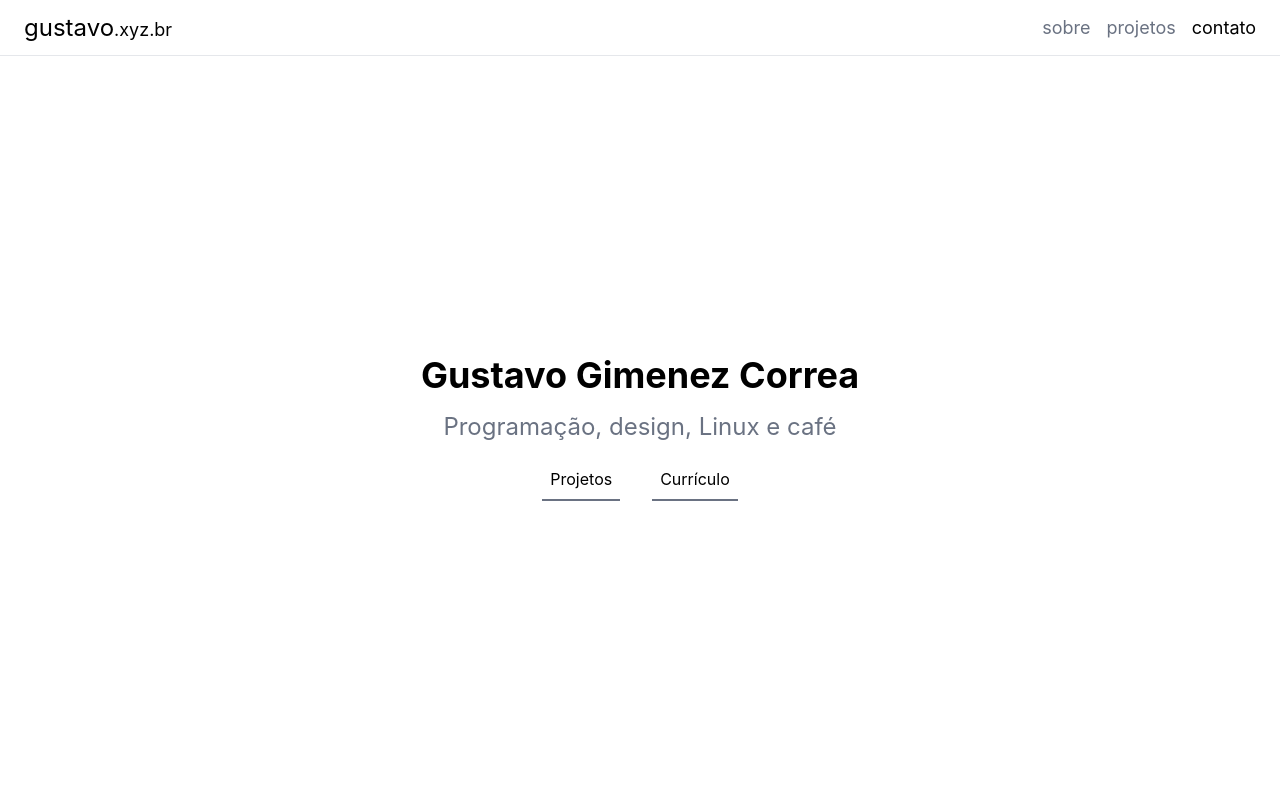
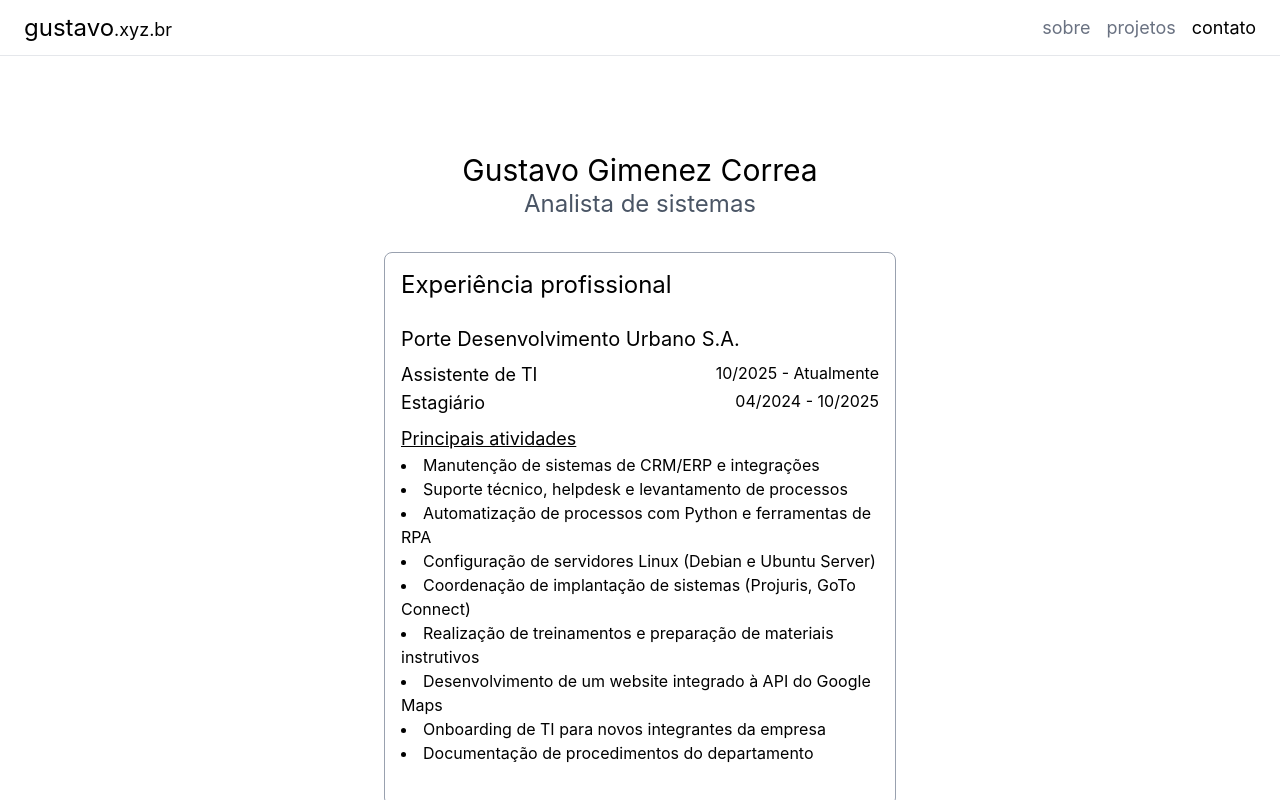
Before and after one commit to xviigimenez/portfolio, a React (Vite) app: page / in a window 1280 px wide. Both pictures are taken after a click on the link "Currículo". Shown: the top 800 px of the page. Built offline with nearby package versions, Linux system fonts and the light colour scheme.

Commit message:
feat: Página de currículo

```diff
--- a/src/App.jsx
+++ b/src/App.jsx
@@ -1,3 +1,4 @@
+import { useState } from 'react';
 import { Routes, Route, Navigate } from 'react-router-dom';
 import Header from './components/Header';
 import Hero from './components/Hero';
@@ -5,6 +6,7 @@ import Sobre from './components/Sobre';
 import Projetos from './components/Projetos';
 import Contato from './components/Contato';
 import Footer from './components/Footer';
+import Curriculo from './components/Curriculo';
 
 export function UnderConstruction() {
   return (
@@ -18,6 +20,8 @@ export function UnderConstruction() {
 }
 
 export default function App() {
+  const [modo, setModo] = useState('landing');
+
   return (
     <Routes>
       <Route
@@ -25,10 +29,19 @@ export default function App() {
         element={
           <>
             <Header />
-            <Hero />
-            <Sobre />
-            <Projetos />
-            <Contato />
+            {modo === 'landing' && (
+              <>
+                <Hero onVerCurriculo={() => setModo('curriculo')} />
+                <Sobre />
+                <Projetos />
+                <Contato />
+              </>
+            )}
+            {modo === 'curriculo' && (
+              <>
+                <Curriculo onVerLanding={() => setModo('landing')} />
+              </>
+            )}
             <Footer />
           </>
         }
--- /dev/null
+++ b/src/components/Curriculo.jsx
@@ -0,0 +1,95 @@
+export default function Curriculo({ onVerLanding }) {
+  return (
+    <section id="curriculo" className="h-fit w-full py-24">
+      <div className="flex flex-col items-center">
+        <h1 className="text-3xl text-black">Gustavo Gimenez Correa</h1>
+        <h2 className="text-2xl text-gray-600">Analista de sistemas</h2>
+        <div className="flex flex-col gap-6 p-8">
+          <div className="p-4 border border-gray-400 w-64 md:w-128 h-fit rounded-lg hover:bg-gray-100">
+            <h3 className="text-2xl">Experiência profissional</h3>
+            <div className="py-6">
+              <h4 className="text-xl">Porte Desenvolvimento Urbano S.A.</h4>
+              <div className="py-2">
+                <div className="md:flex md:justify-between">
+                  <h5 className="text-lg">Assistente de TI</h5>
+                  <p>10/2025 - Atualmente</p>
+                </div>
+                <div className="md:flex md:justify-between">
+                  <h5 className="text-lg">Estagiário</h5>
+                  <p>04/2024 - 10/2025</p>
+                </div>
+              </div>
+              <div>
+                <h5 className="text-lg underline">Principais atividades</h5>
+                <ul className="list-disc list-inside">
+                  <li>Manutenção de sistemas de CRM/ERP e integrações</li>
+                  <li>Suporte técnico, helpdesk e levantamento de processos</li>
+                  <li>
+                    Automatização de processos com Python e ferramentas de RPA
+                  </li>
+                  <li>
+                    Configuração de servidores Linux (Debian e Ubuntu Server)
+                  </li>
+                  <li>
+                    Coordenação de implantação de sistemas (Projuris, GoTo
+                    Connect)
+                  </li>
+                  <li>
+                    Realização de treinamentos e preparação de materiais
+                    instrutivos
+                  </li>
+                  <li>
+                    Desenvolvimento de um website integrado à API do Google Maps
+                  </li>
+                  <li>Onboarding de TI para novos integrantes da empresa</li>
+                  <li>Documentação de procedimentos do departamento</li>
+                </ul>
+              </div>
+            </div>
+          </div>
+          <div className="p-4 border border-gray-400 w-64 md:w-128 h-fit rounded-lg hover:bg-gray-100">
+            <h3 className="text-2xl">Formação acadêmica</h3>
+            <div className="pt-6 pb-2">
+              <h4 className="text-lg">
+                Tecnólogo em Análise e Desenvolvimento de Sistemas
+              </h4>
+              <div className="md:flex md:justify-between">
+                <h5>FATEC Antônio Russo</h5>
+                <p>01/2023 - 06/2026</p>
+              </div>
+            </div>
+            <div className="py-2">
+              <h4 className="text-lg">
+                Técnico em Desenvolvimento de Sistemas
+              </h4>
+              <div className="md:flex md:justify-between">
+                <h5>ETEC Jorge Street</h5>
+                <p>01/2020 - 12/2022</p>
+              </div>
+            </div>
+          </div>
+          <div className="p-4 border border-gray-400 w-64 md:w-128 h-fit rounded-lg hover:bg-gray-100">
+            <h3 className="text-2xl">Qualificações e conhecimentos</h3>
+            <ul className="pt-6 list-disc list-inside">
+              <li>Inglês avançado (C1/TOEIC)</li>
+              <li>Gerenciamento de projetos, SCRUM e metodologias ágeis</li>
+              <li>Programação em Python, C, C++, C#, Java, JavaScript e Lua</li>
+              <li>Desenvolvimento web com Node.js, React e TailwindCSS</li>
+              <li>Implantação de servidores Azure, AWS e VMware</li>
+              <li>Distribuições GNU/Linux, linha de comando e Bash</li>
+              <li>Bancos de dados MySQL e MariaDB</li>
+              <li>Aplicação de macros com VBA em produtos Office</li>
+            </ul>
+          </div>
+        </div>
+        <a
+          onClick={onVerLanding}
+          href="#"
+          className="border-b-2 border-gray-500 p-2 hover:text-gray-500 hover:bg-gray-200 transition-color duration-150"
+        >
+          Voltar
+        </a>
+      </div>
+    </section>
+  );
+}
--- a/src/components/Hero.jsx
+++ b/src/components/Hero.jsx
@@ -1,4 +1,4 @@
-export default function Hero() {
+export default function Hero({ onVerCurriculo }) {
   return (
     <section
       id="hero"
@@ -18,6 +18,7 @@ export default function Hero() {
           Projetos
         </a>
         <a
+          onClick={onVerCurriculo}
           href="#"
           className="border-b-2 border-gray-500 p-2 hover:text-gray-500 hover:bg-gray-200 transition-color duration-150"
         >
```
